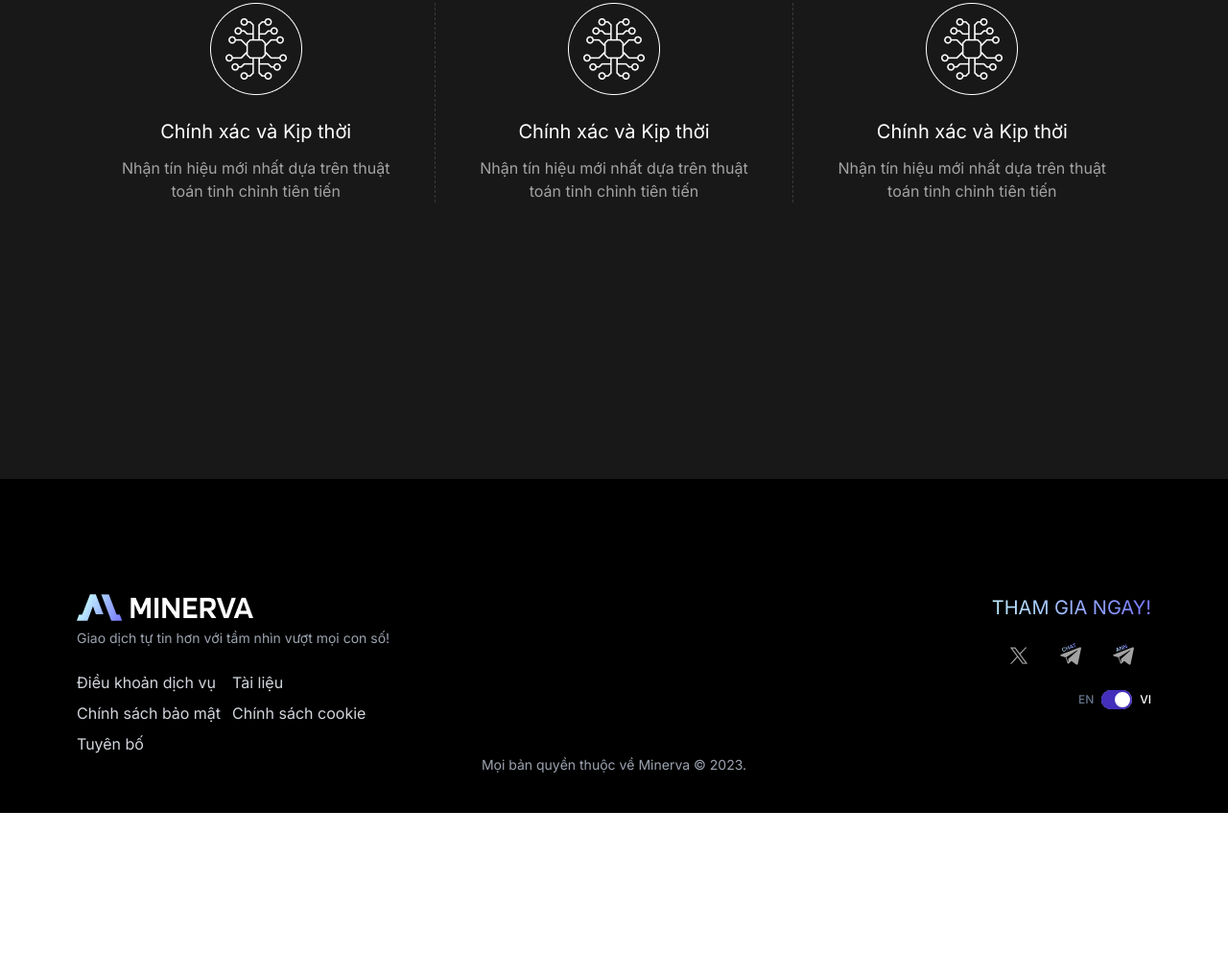
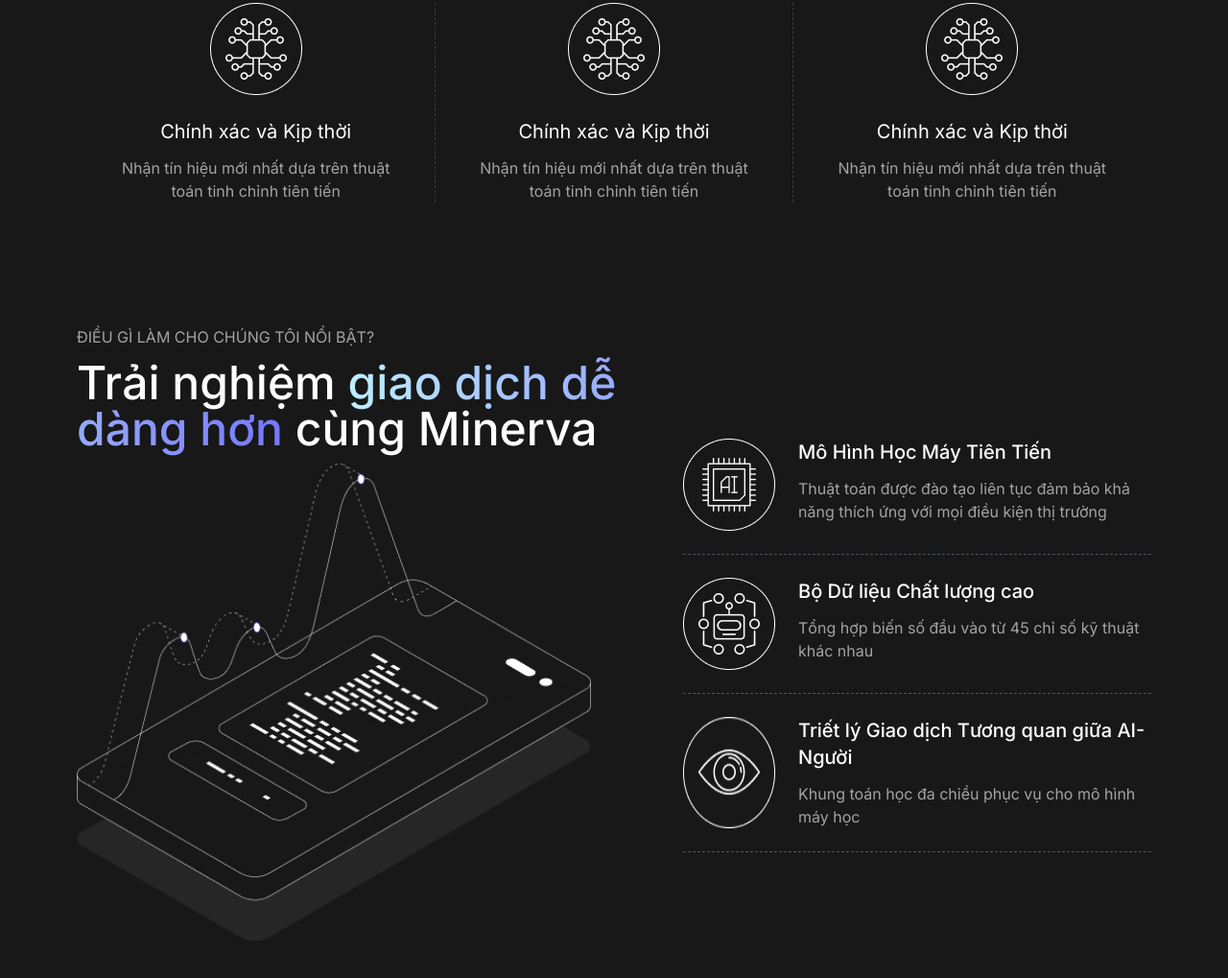
Before and after one commit to schmev91/minerva-static-clone, a website built with Vite: page index.html in a window 1280 px wide. Shown: the part 2335-3354 px from the top of the page at 96% size. Before the commit the page ends 3182 px from the top, so only its background shows below. Built offline with nearby package versions, Linux system fonts and the light colour scheme; files whose address does not match are found by name.

Commit message:
standout

```diff
--- a/index.html
+++ b/index.html
@@ -1084,7 +1084,7 @@
           </span>
           <!-- end - pagination card -->
           <span
-            class="flex h-10 w-10 items-center justify-center rounded-md border border-slate-400 text-sm font-medium text-white"
+            class="flex h-10 w-10 items-center justify-center rounded-md border border-main bg-main text-sm font-medium text-white"
           >
             1
           </span>
@@ -1175,6 +1175,57 @@
           </div>
         </div>
         <!-- INFO HEADER - END -->
+
+        <!-- ===== STAND OUT - START -->
+        <div class="flex justify-between gap-8 pt-32">
+          <div class="flex max-w-[37.5rem] flex-col gap-3">
+            <h5 class="text-[#a3a3a3]">ĐIỀU GÌ LÀM CHO CHÚNG TÔI NỔI BẬT?</h5>
+            <h1 class="text-5xl font-medium text-white">
+              Trải nghiệm
+              <span class="text-gradient">giao dịch dễ dàng hơn</span> cùng
+              Minerva
+            </h1>
+            <img src="src/img/info/phone.png" class="pe-16" alt="" />
+          </div>
+
+          <div class="flex max-w-[43.5rem] flex-col justify-center">
+            <div class="flex gap-6 border-b border-dashed border-gray-600 py-6">
+              <img src="src/img/info/insitutional.png" alt="" />
+              <div class="flex flex-col gap-3">
+                <h4 class="text-xl font-medium text-white">
+                  Mô Hình Học Máy Tiên Tiến
+                </h4>
+                <p class="text-[#a3a3a3]">
+                  Thuật toán được đào tạo liên tục đảm bảo khả năng thích ứng
+                  với mọi điều kiện thị trường
+                </p>
+              </div>
+            </div>
+            <div class="flex gap-6 border-b border-dashed border-gray-600 py-6">
+              <img src="src/img/info/dynamic.png" alt="" />
+              <div class="flex flex-col gap-3">
+                <h4 class="text-xl font-medium text-white">
+                  Bộ Dữ liệu Chất lượng cao
+                </h4>
+                <p class="text-[#a3a3a3]">
+                  Tổng hợp biến số đầu vào từ 45 chỉ số kỹ thuật khác nhau
+                </p>
+              </div>
+            </div>
+            <div class="flex gap-6 border-b border-dashed border-gray-600 py-6">
+              <img src="src/img/info/user-friendly.png" alt="" />
+              <div class="flex flex-col gap-3">
+                <h4 class="text-xl font-medium text-white">
+                  Triết lý Giao dịch Tương quan giữa AI-Người
+                </h4>
+                <p class="text-[#a3a3a3]">
+                  Khung toán học đa chiều phục vụ cho mô hình máy học
+                </p>
+              </div>
+            </div>
+          </div>
+        </div>
+        <!-- STAND OUT ===== - END -->
       </section>
       <!-- INFO ===== - END -->
     </main>
```
Also changed, not shown: src/css/output.css.
